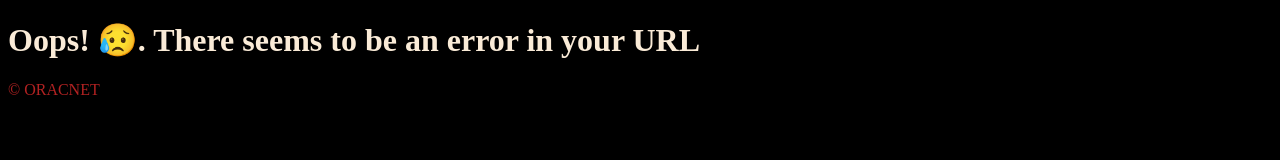
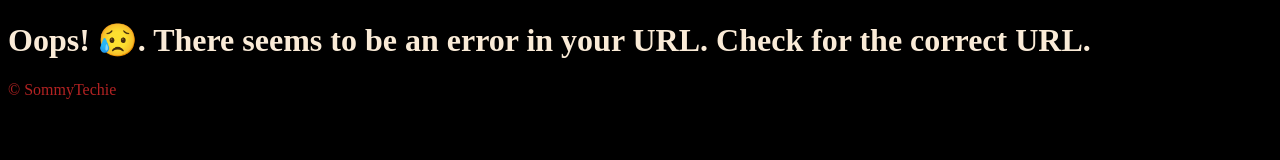
Before and after one commit to Sommy-Techie/Simple-Web, a plain HTML site: page error.html in a window 1280 px wide. Drawn offline with Linux system fonts and the light colour scheme.

Commit message:
Footprinting

```diff
--- a/error.html
+++ b/error.html
@@ -9,12 +9,12 @@
   <body style="background-color: black; color: antiquewhite;">
 
     <h1>
-        Oops! 😥. There seems to be an error in your URL
+        Oops! 😥. There seems to be an error in your URL.  Check for the correct URL.
     </h1>
 
 
     <footer style="color: firebrick;">
-        &#169; ORACNET
+        &#169; SommyTechie
     </footer>
   </body>
 </html>
```
Also changed, not shown: index.html (+2 -2 lines).
